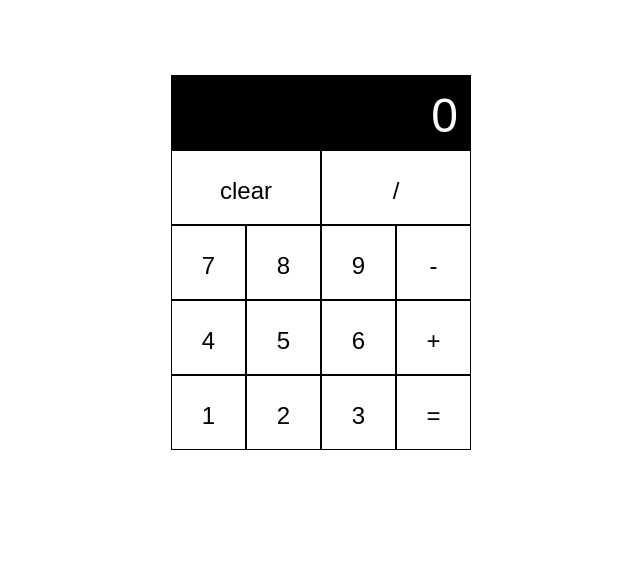
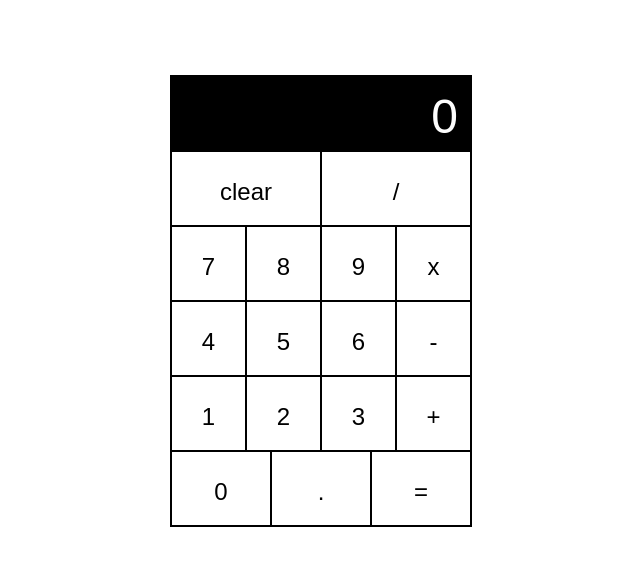
Before and after one commit to micahbales/react-calculator, a React (Create React App) app: page / in a window 1280 px wide. Shown: the top 566 px of the page, without its empty margins (319-959 px from the left). Built offline with nearby package versions, Linux system fonts and the light colour scheme.

Commit message:
Display Numbers When Buttons Are Pressed
Also, add a few more buttons.

```diff
--- a/src/App.css
+++ b/src/App.css
@@ -1,5 +1,6 @@
 :root {
   --black: #000;
+  --orange: #ff8300;
   --white: #fefefe;
 }
 
@@ -10,9 +11,10 @@
 }
 
 .calc {
+  border: 1px solid var(--black);
   margin: 75px 0px;
   min-width: 300px;
-  min-height: 400px;
+  min-height: 375px;
 }
 
 .calc__row {
@@ -36,6 +38,14 @@
   padding: 13px;
 }
 
+.button {
+  cursor: pointer;
+}
+
+.button:hover {
+  background-color: var(--orange);
+}
+
 .calc__row.buttons .button {
   border: 1px solid var(--black);
   flex-basis: 50%;
--- a/src/App.tsx
+++ b/src/App.tsx
@@ -1,34 +1,71 @@
 import * as React from 'react';
+import { AppState } from './definitions';
 import './App.css';
 
 class App extends React.Component {
+
+  constructor(props: Object) {
+    super(props);
+    this.numButtonPress = this.numButtonPress.bind(this);
+    this.clearButtonPress = this.clearButtonPress.bind(this);
+  }
+
+  state: AppState = {
+    displayValue: '0',
+    total: 0,
+  };
+
+  numButtonPress(e: React.SyntheticEvent) {
+    const state: AppState = Object.assign({}, this.state);
+    const buttonValue: string = e.currentTarget.textContent ?
+        e.currentTarget.textContent : '';
+    state.displayValue = state.displayValue === '0' ?
+        buttonValue :
+        state.displayValue += buttonValue;
+    this.setState(state);
+  }
+
+  clearButtonPress(e: React.SyntheticEvent) {
+    e.preventDefault();
+
+    const state = Object.assign({}, this.state);
+    state.total = 0;
+    state.displayValue = '0';
+    this.setState(state);
+  }
+
   public render() {
     return (
       <div className="app">
         <div className="calc">
           <div className="calc__row display">
-            <span className="total">0</span>
+            <span className="total">{this.state.displayValue}</span>
           </div>
           <div className="calc__row buttons">
-            <div className="button calc__clear">clear</div>
+            <div className="button calc__clear" onClick={this.clearButtonPress}>clear</div>
             <div className="button calc__operator">/</div>
           </div>
           <div className="calc__row buttons">
-            <div className="button calc__num">7</div>
-            <div className="button calc__num">8</div>
-            <div className="button calc__num">9</div>
+            <div className="button calc__num" onClick={this.numButtonPress}>7</div>
+            <div className="button calc__num" onClick={this.numButtonPress}>8</div>
+            <div className="button calc__num" onClick={this.numButtonPress}>9</div>
+            <div className="button calc__operator">x</div>
+          </div>
+          <div className="calc__row buttons">
+            <div className="button calc__num" onClick={this.numButtonPress}>4</div>
+            <div className="button calc__num" onClick={this.numButtonPress}>5</div>
+            <div className="button calc__num" onClick={this.numButtonPress}>6</div>
             <div className="button calc__operator">-</div>
           </div>
           <div className="calc__row buttons">
-            <div className="button calc__num">4</div>
-            <div className="button calc__num">5</div>
-            <div className="button calc__num">6</div>
+            <div className="button calc__num" onClick={this.numButtonPress}>1</div>
+            <div className="button calc__num" onClick={this.numButtonPress}>2</div>
+            <div className="button calc__num" onClick={this.numButtonPress}>3</div>
             <div className="button calc__operator">+</div>
           </div>
           <div className="calc__row buttons">
-            <div className="button calc__num">1</div>
-            <div className="button calc__num">2</div>
-            <div className="button calc__num">3</div>
+            <div className="button calc__num zero" onClick={this.numButtonPress}>0</div>
+            <div className="button" onClick={this.numButtonPress}>.</div>
             <div className="button calc__operator">=</div>
           </div>
         </div>
--- /dev/null
+++ b/src/definitions.ts
@@ -0,0 +1,4 @@
+export interface AppState {
+  displayValue: string;
+  total: number;
+}
```
